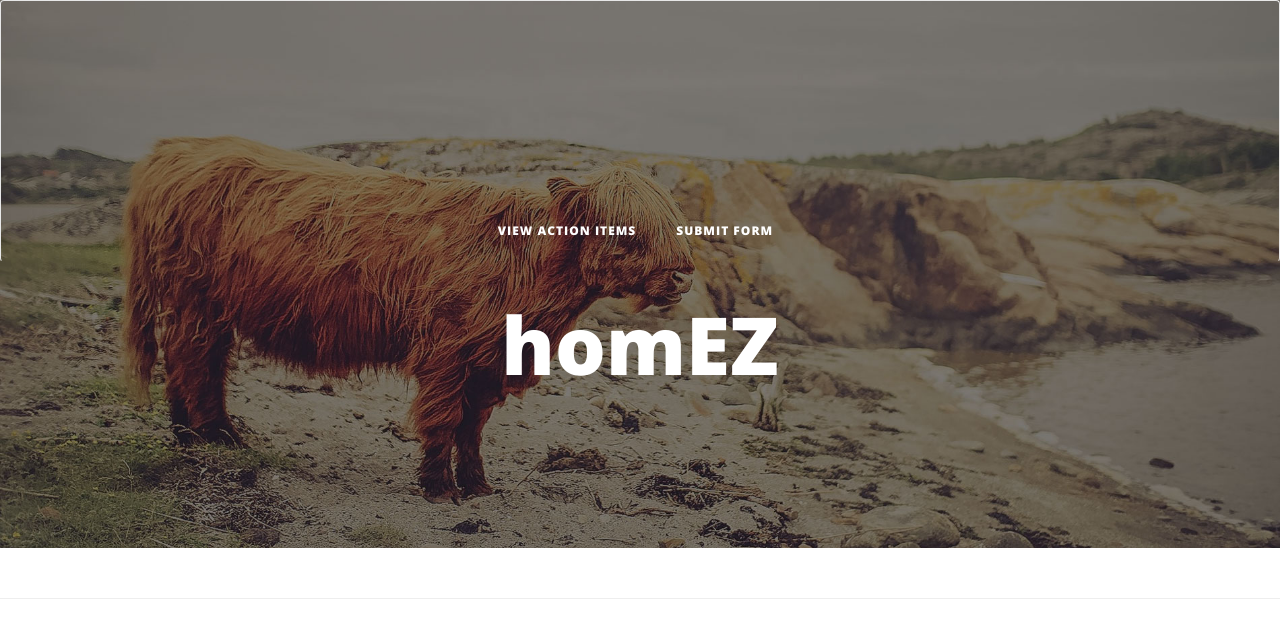
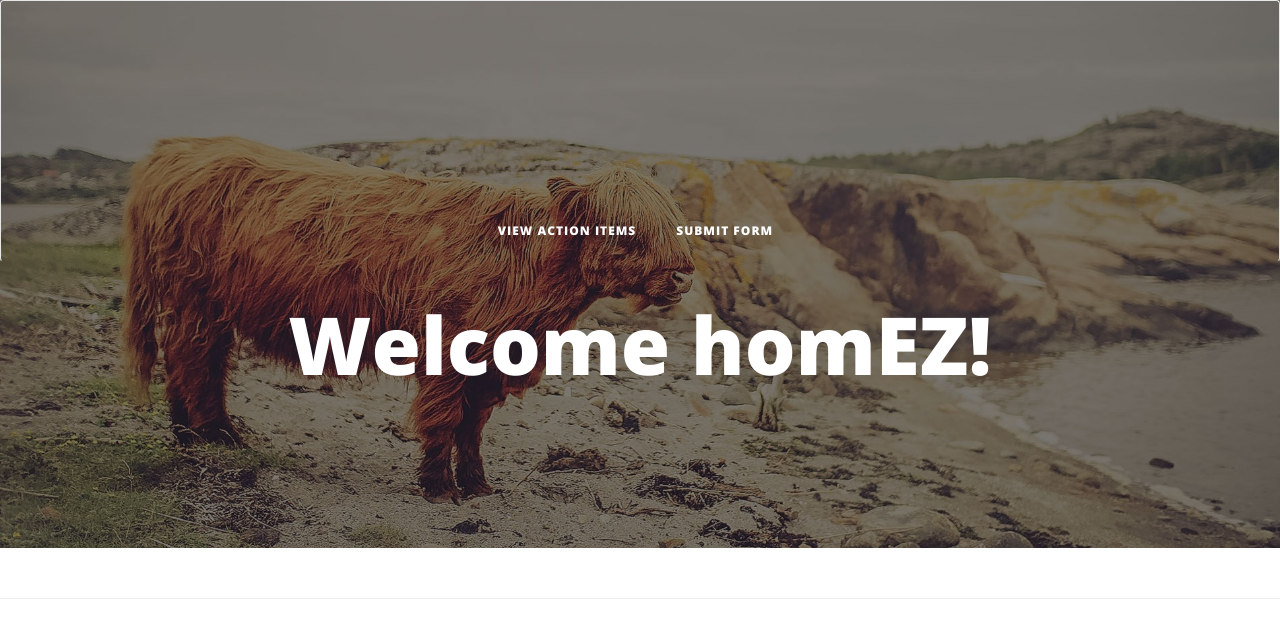
Before and after one commit to homez-team/homez-team.github.io, a plain HTML site: page index.html in a window 1280 px wide. Drawn offline with nearby package versions, Linux system fonts and the light colour scheme.

Commit message:
added welcome, finished cname

```diff
--- a/index.html
+++ b/index.html
@@ -75,7 +75,7 @@
             <div class="row">
                 <div class="col-lg-8 col-lg-offset-2 col-md-10 col-md-offset-1">
                     <div class="site-heading">
-                        <h1>homEZ</h1>
+                        <h1>Welcome homEZ!</h1>
                         <!-- <hr class="small"> -->
                         <span class="subheading"></span>
                     </div>
```
